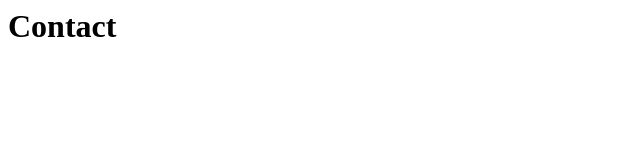
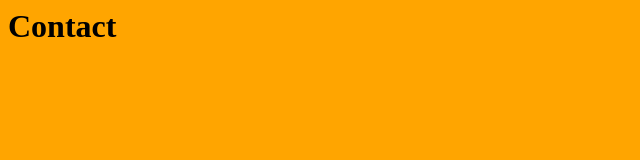
Before and after one commit to Nielsington/NodeJS-ExpressJS-intro, a website: page DAY 2/client/contact/index.html in a window 1280 px wide. Shown: the whole page, without its empty margins (0-640 px from the left). Drawn offline with Linux system fonts and the light colour scheme.

Commit message:
Remove CSS links

```diff
--- a/DAY 2/client/about/index.html
+++ b/DAY 2/client/about/index.html
@@ -1 +1 @@
-<link rel="stylesheet" href="./style.css"><h1>About</h1>
+<head><style>body{background-color: red}</style><title>About</title></head><body><h1>About</h1></body>
--- a/DAY 2/client/contact/index.html
+++ b/DAY 2/client/contact/index.html
@@ -1 +1 @@
-<link rel="stylesheet" href="./style.css"><h1>Contact</h1>
+<head><style>body{background-color: orange}</style><title>Contact</title></head><body><h1>Contact</h1></body>
```
Also changed, not shown: DAY 2/client/blog/index.html (+1 -1 lines), DAY 2/client/index.html (+1 -1 lines).
